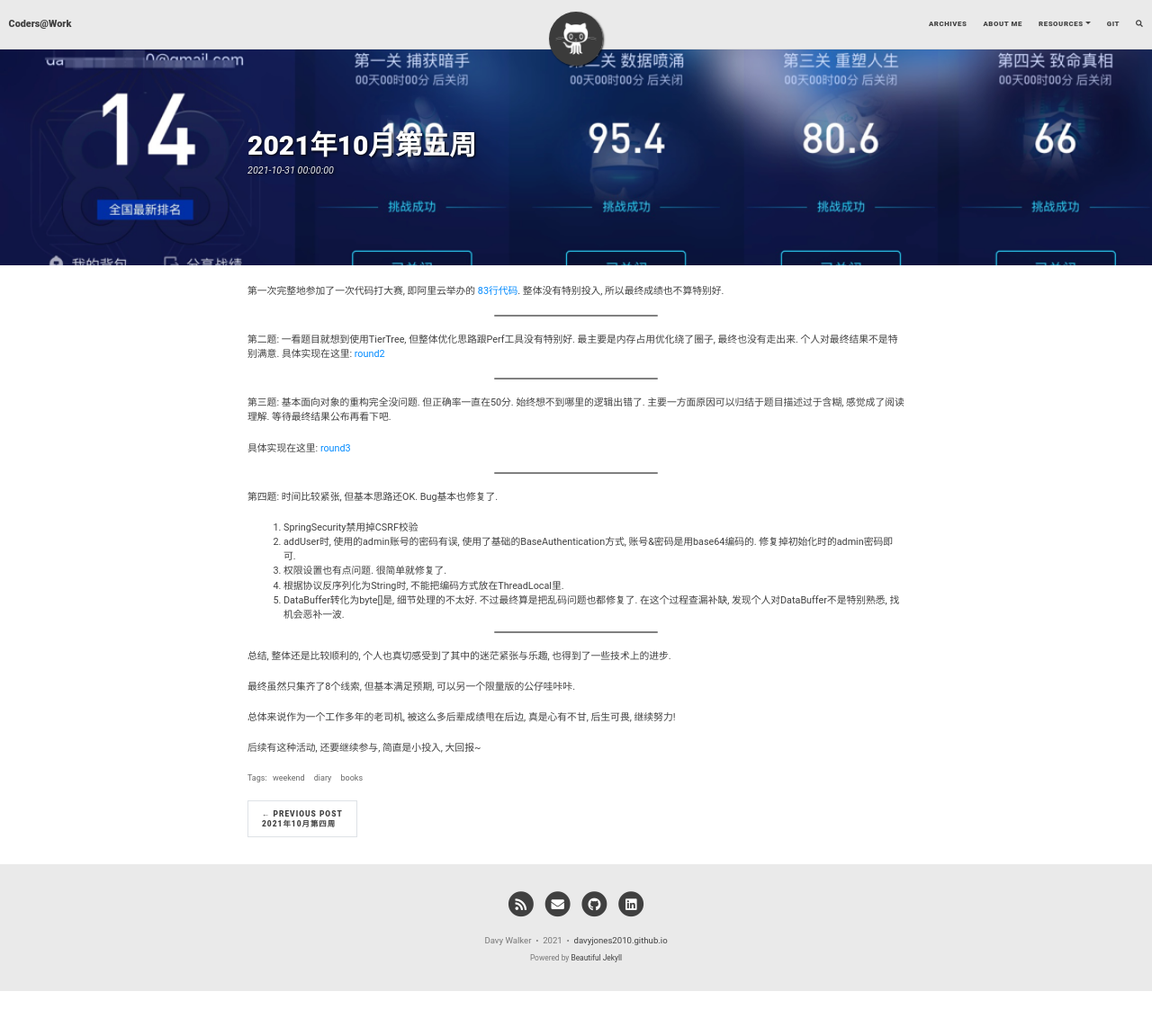
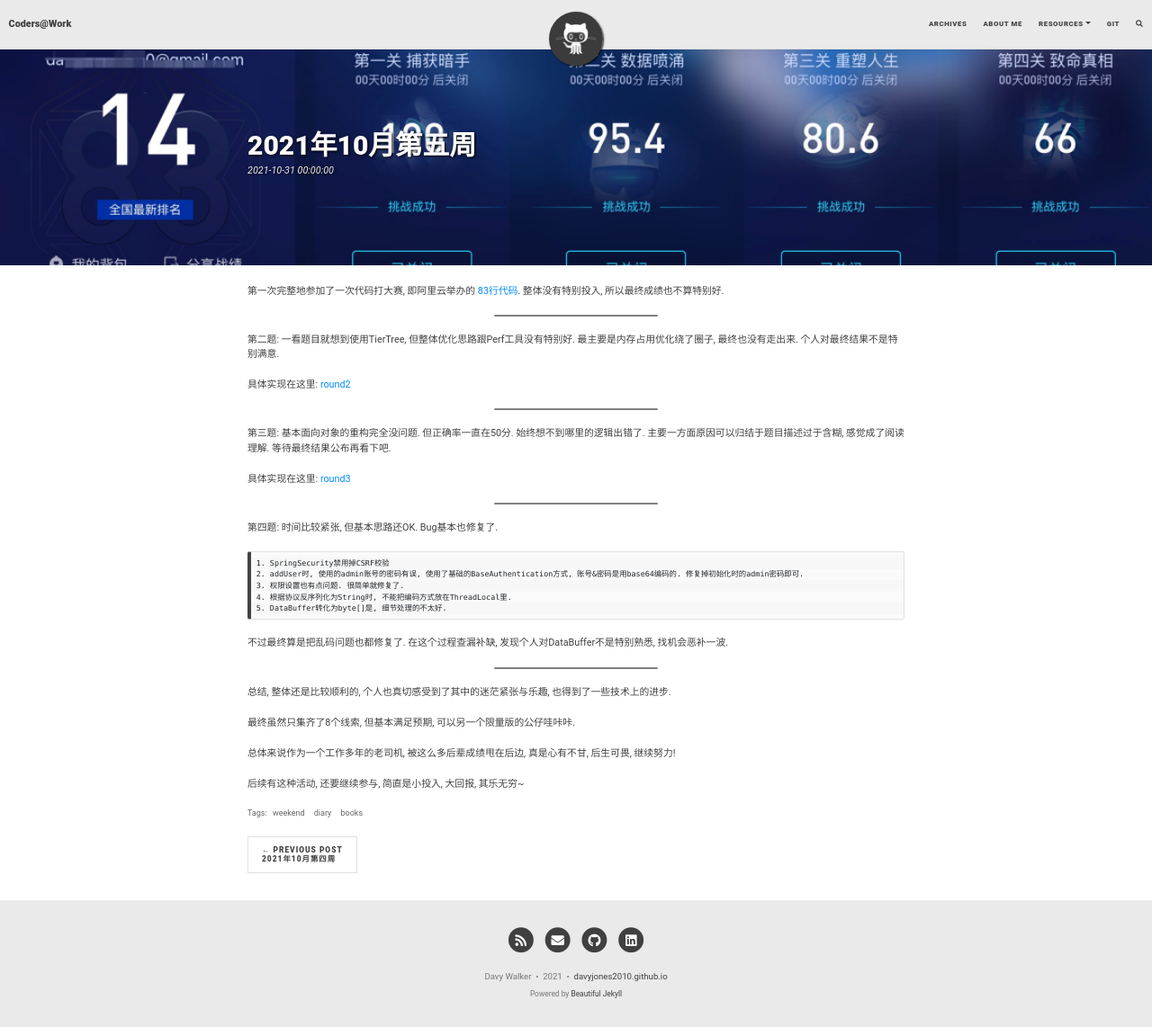
Before and after one commit to DavyJones2010/davyjones2010.github.io_bak, a Jekyll site: the page built from _posts/drafts/2021-10-31-weekend-summary.md, in a window 1280 px wide and 1142 px high. Shown: the whole window at 90% size. Built offline with Jekyll 4.4.1, drawn with Linux system fonts in a browser that asks for light colours; nearby versions of some CDN libraries; a script that is not in the unit is left out; comment, search, counter and statistics services are not loaded.

Commit message:
added notes for 20211031

````diff
--- a/_posts/drafts/2021-10-31-weekend-summary.md
+++ b/_posts/drafts/2021-10-31-weekend-summary.md
@@ -11,6 +11,7 @@ lang: zh
 
 ---
 第二题: 一看题目就想到使用TierTree, 但整体优化思路跟Perf工具没有特别好. 最主要是内存占用优化绕了圈子, 最终也没有走出来. 个人对最终结果不是特别满意.
+
 具体实现在这里: [round2](https://github.com/DavyJones2010/round2.git)
 
 ---
@@ -21,12 +22,16 @@ lang: zh
 
 ---
 第四题: 时间比较紧张, 但基本思路还OK. Bug基本也修复了.
+```
 1. SpringSecurity禁用掉CSRF校验
 2. addUser时, 使用的admin账号的密码有误, 使用了基础的BaseAuthentication方式, 账号&密码是用base64编码的. 修复掉初始化时的admin密码即可.
 3. 权限设置也有点问题. 很简单就修复了.
 4. 根据协议反序列化为String时, 不能把编码方式放在ThreadLocal里.
 5. DataBuffer转化为byte[]是, 细节处理的不太好.
+```
+
 不过最终算是把乱码问题也都修复了. 在这个过程查漏补缺, 发现个人对DataBuffer不是特别熟悉, 找机会恶补一波.
+
 
 ---
 总结, 整体还是比较顺利的, 个人也真切感受到了其中的迷茫紧张与乐趣, 也得到了一些技术上的进步.
@@ -35,4 +40,4 @@ lang: zh
 
 总体来说作为一个工作多年的老司机, 被这么多后辈成绩甩在后边, 真是心有不甘, 后生可畏, 继续努力!
 
-后续有这种活动, 还要继续参与, 简直是小投入, 大回报~
+后续有这种活动, 还要继续参与, 简直是小投入, 大回报, 其乐无穷~
````
